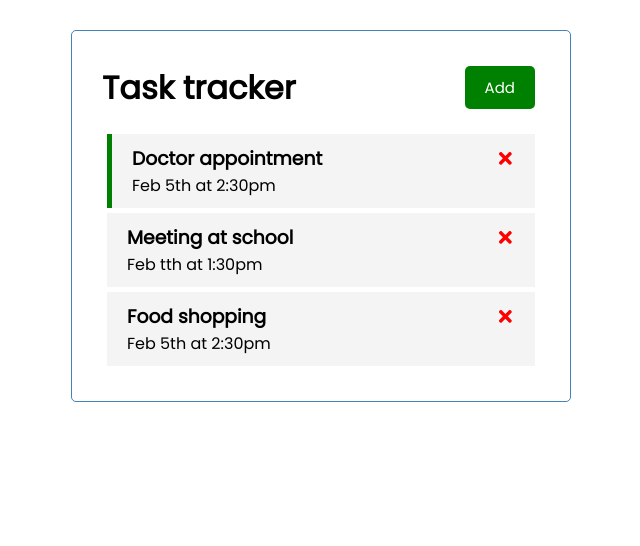
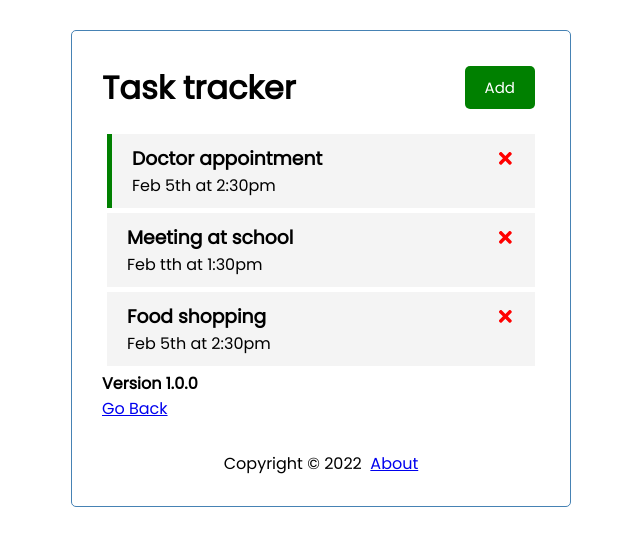
Before and after one commit to Kennethekandem/lumen-mongodb, a React (Create React App) app in the folder my-app/: page /about in a window 1280 px wide. Shown: the top 546 px of the page, without its empty margins (319-959 px from the left). Built offline with nearby package versions, Linux system fonts and the light colour scheme; data requests are answered from the project's data file.

Commit message:
update: routing

```diff
--- a/my-app/package.json
+++ b/my-app/package.json
@@ -6,9 +6,11 @@
     "@testing-library/jest-dom": "^5.16.1",
     "@testing-library/react": "^12.1.2",
     "@testing-library/user-event": "^13.5.0",
+    "json-server": "^0.17.0",
     "react": "^17.0.2",
     "react-dom": "^17.0.2",
     "react-icons": "^4.3.1",
+    "react-router-dom": "^6.2.1",
     "react-scripts": "5.0.0",
     "web-vitals": "^2.1.2"
   },
--- a/my-app/src/App.js
+++ b/my-app/src/App.js
@@ -1,7 +1,10 @@
 import {useEffect, useState} from "react";
+import { BrowserRouter, Routes, Route } from "react-router-dom";
 import Header from './components/Header';
 import Tasks from "./components/Tasks";
 import AddTask from "./components/AddTask";
+import Footer from "./components/Footer";
+import About from "./components/About";
 
 function App() {
     const [showAddTask, setShowAddTask] = useState(false);
@@ -91,7 +94,16 @@ function App() {
                   onAdd={() => setShowAddTask(!showAddTask)}
                   showAdd={showAddTask}/>
           {showAddTask && <AddTask onAdd={addTask}/>}
-        { tasks.length > 0 ? <Tasks tasks={tasks} onDelete={deleteTask} onToggle={toggleReminder} /> : 'No task to show.'}
+          { tasks.length > 0 ? (<Tasks tasks={tasks}
+                                       onDelete={deleteTask}
+                                       onToggle={toggleReminder} />) : ('No task to show.')}
+          <BrowserRouter>
+              <Routes>
+                  <Route path="/about" element={<About />}>
+                  </Route>
+              </Routes>
+          </BrowserRouter>
+          <Footer />
       </div>
   );
 }
--- /dev/null
+++ b/my-app/src/components/About.js
@@ -0,0 +1,10 @@
+const About = () => {
+    return (
+        <div>
+            <h4>Version 1.0.0</h4>
+            <a href="/">Go Back</a>
+        </div>
+    )
+}
+
+export default About;
--- /dev/null
+++ b/my-app/src/components/Footer.js
@@ -0,0 +1,10 @@
+const Footer = () => {
+    return(
+        <footer>
+            <p>Copyright &copy; 2022 &nbsp;
+                <a href="/about">About</a></p>
+        </footer>
+    )
+}
+
+export default Footer;
```
Also changed, not shown: 1 other file (tests, documents, lock files or other folders). Lines whose indentation alone changed are shown as unchanged.
